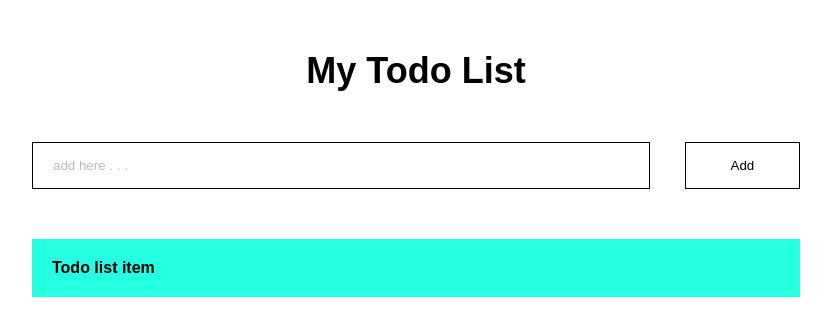
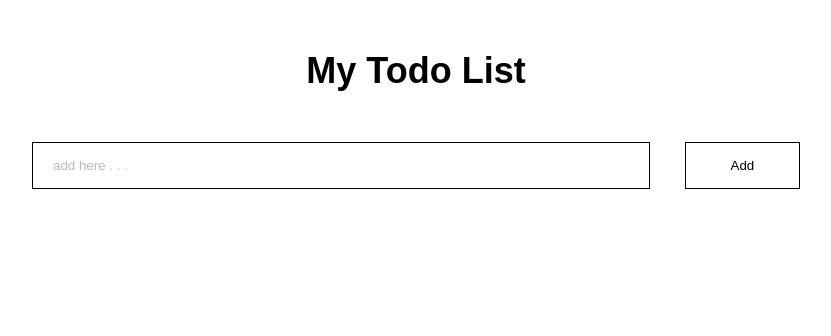
Before and after one commit to NishantGada/Todo-list-using-JavaScript, a plain HTML site: page index.html in a window 1280 px wide. Shown: the whole page, without its empty margins (224-1055 px from the left). Drawn offline with Linux system fonts and the light colour scheme.

Commit message:
Add files via upload

```diff
--- a/index.html
+++ b/index.html
@@ -15,9 +15,7 @@
         <input type="submit" value="Add" id="add-todo">
     </div>
 
-    <div id="todo-output">
-        <p>Todo list item</p>
-    </div>
+    <div id="todo-output"></div>
 
     <script src="./index.js"></script>
 </body>
```
